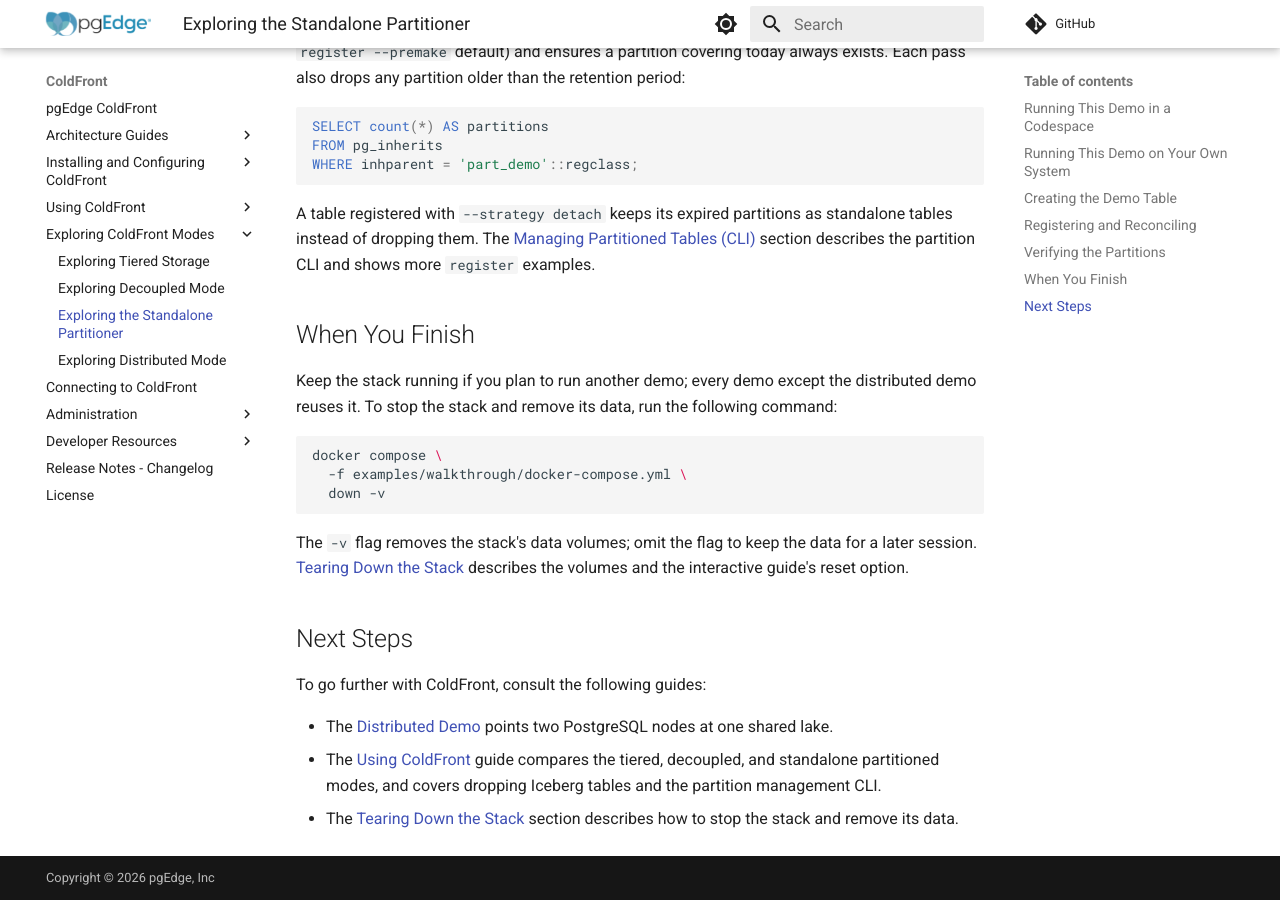
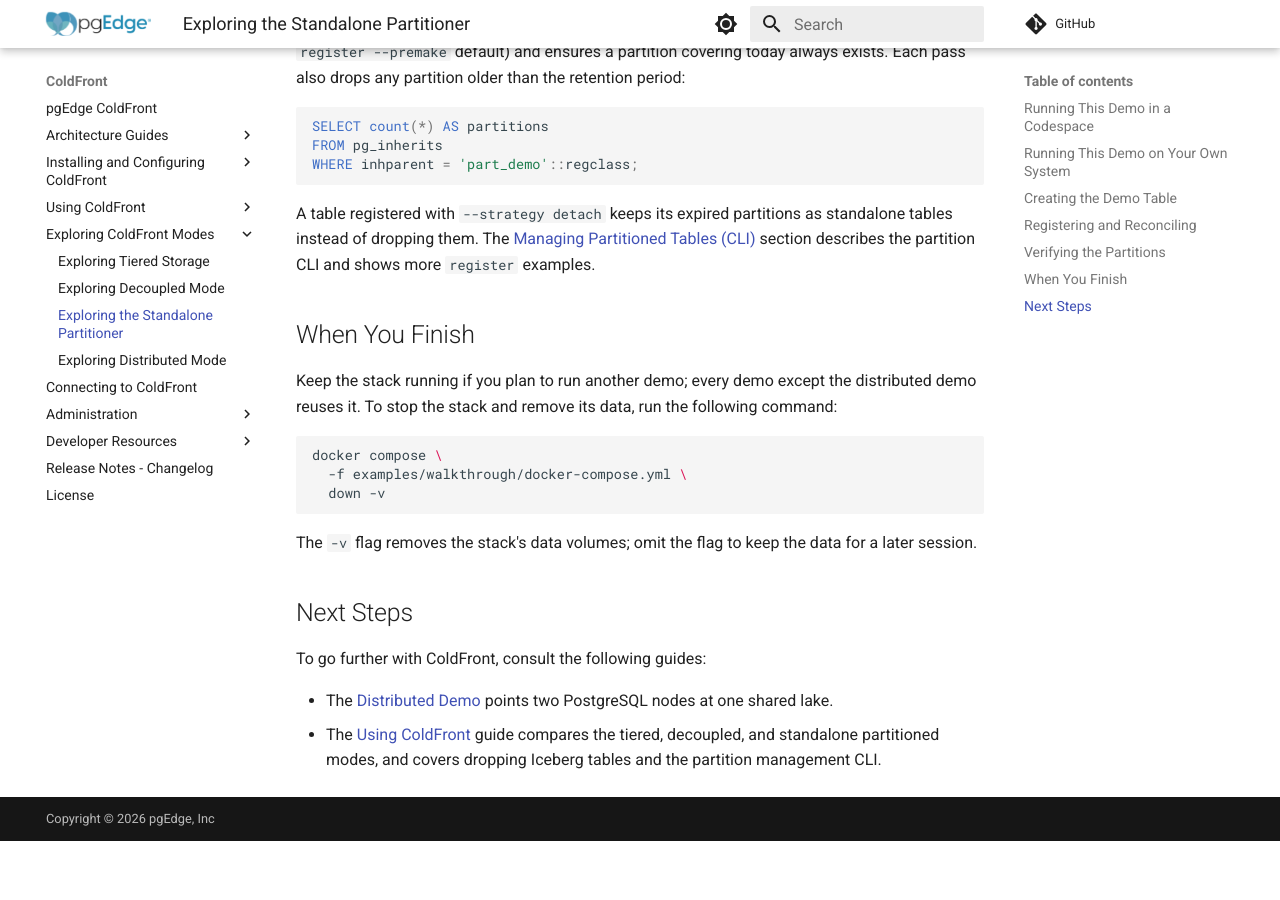
Before and after one commit to pgEdge/coldfront, an MkDocs documentation site: the page built from docs/walkthrough_partitioner.md, in a window 1280 px wide and 900 px high, scrolled down 2271 px. Built offline with MkDocs 1.6.1 and Material for MkDocs 9.7.7, drawn with Linux system fonts in a browser that asks for light colours; comment, search, counter and statistics services are not loaded; after the commit the page ends 3112 px from its top, so only the background shows below that.

Commit message:
Remove the separate teardown section now that each demo page tears down its own stack

```diff
--- a/docs/walkthrough_partitioner.md
+++ b/docs/walkthrough_partitioner.md
@@ -134,8 +134,6 @@ docker compose \
 
 The `-v` flag removes the stack's data volumes; omit the flag to keep the data
 for a later session.
-[Tearing Down the Stack](exploring_coldfront/index.md#tearing-down-the-stack)
-describes the volumes and the interactive guide's reset option.
 
 ## Next Steps
 
@@ -146,5 +144,3 @@ To go further with ColdFront, consult the following guides:
 - The [Using ColdFront](using_coldfront/index.md) guide compares the tiered,
   decoupled, and standalone partitioned modes, and covers dropping Iceberg
   tables and the partition management CLI.
-- The [Tearing Down the Stack](exploring_coldfront/index.md#tearing-down-the-stack) section
-  describes how to stop the stack and remove its data.
```
Also changed, not shown: docs/exploring_coldfront/index.md (+6 -29 lines), docs/walkthrough_decoupled.md (+0 -4 lines), docs/walkthrough_distributed.md (+0 -2 lines), docs/walkthrough_tiered.md (+0 -4 lines).
